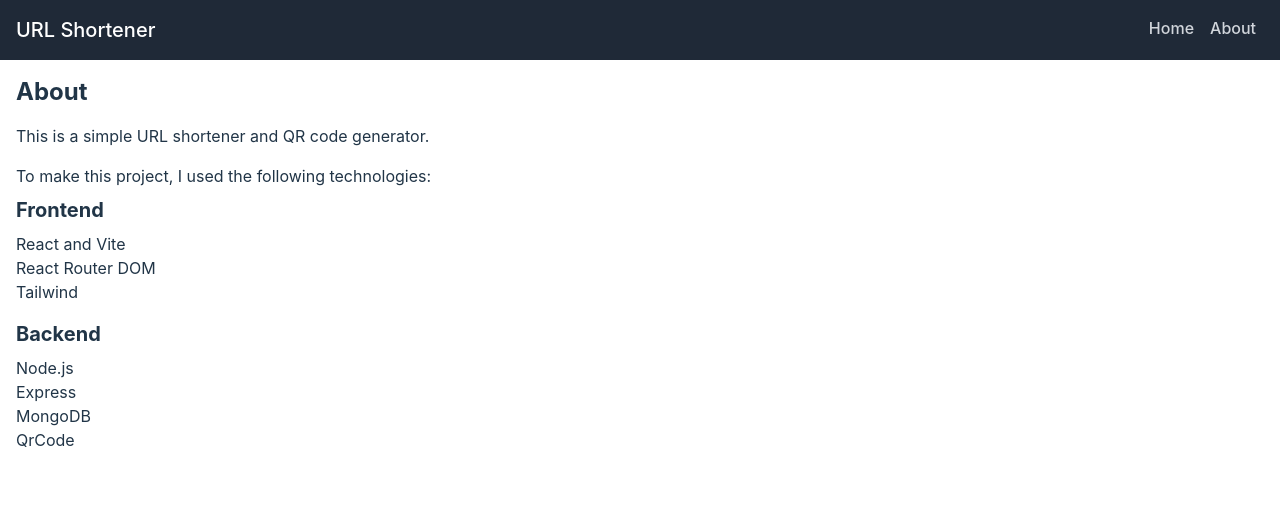
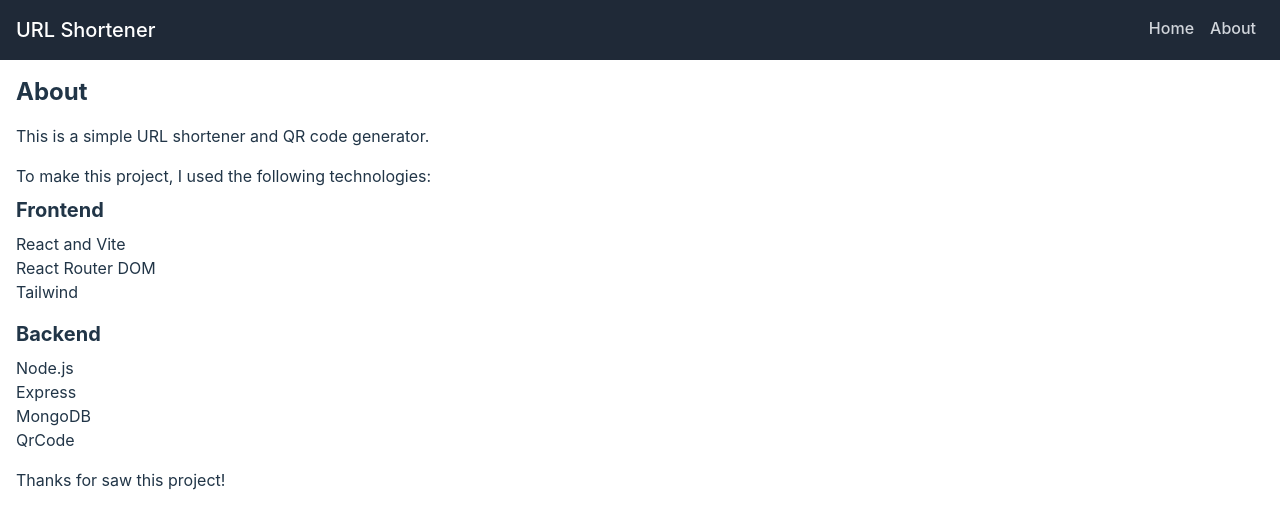
Before and after one commit to Khrisefzm/url-shortener, a React (Vite) app: page /about in a window 1280 px wide. Shown: the top 528 px of the page. Built offline with nearby package versions, Linux system fonts and the light colour scheme.

Commit message:
add thaks

```diff
--- a/src/views/About.jsx
+++ b/src/views/About.jsx
@@ -21,6 +21,8 @@
         <li>MongoDB</li>
         <li>QrCode</li>
       </ul>
+
+      <p className="mt-4">Thanks for saw this project!</p>
     </div>
   );
 };
--- a/vite.config.js
+++ b/vite.config.js
@@ -4,4 +4,5 @@
 // https://vitejs.dev/config/
 export default defineConfig({
   plugins: [react()],
+  base: "https://khrisefzm.github.io/url-shortener/",
 });
```
